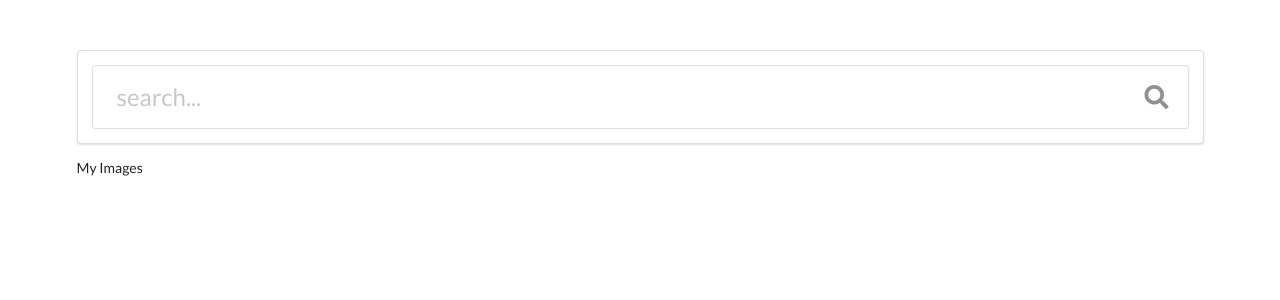
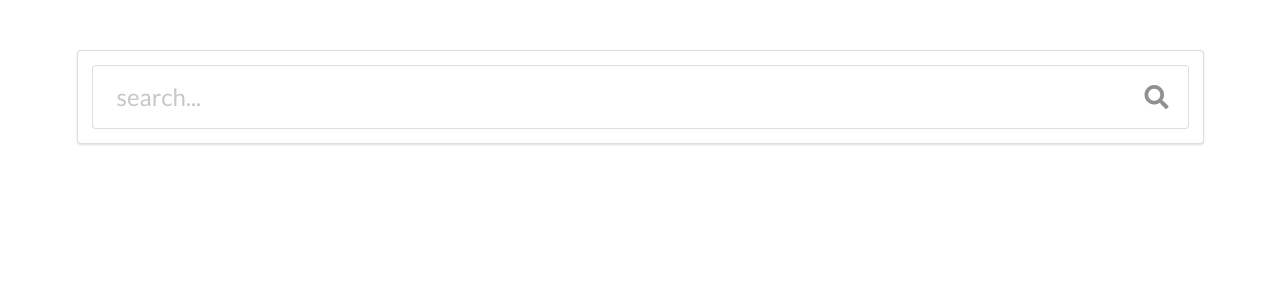
Before and after one commit to david-ewan-campbell/React-Image-List-App, a React (Create React App) app: page / in a window 1280 px wide. Shown: the top 300 px of the page. Built offline with nearby package versions, Linux system fonts and the light colour scheme.

Commit message:
ImageList component altered so it can take an image and id key for each image & render it to the DOM

```diff
--- a/src/components/ImageList.js
+++ b/src/components/ImageList.js
@@ -1,10 +1,12 @@
 import React from 'react';
 
 const ImageList = (props) => {
-  console.log(props)
+  const images = props.images.map((image) => {
+    return <img key={image.id} src={image.webformatURL} alt="images"/>
+  })
   return(
     <div>
-      My Images
+      {images}
     </div>
   )
 }
```
